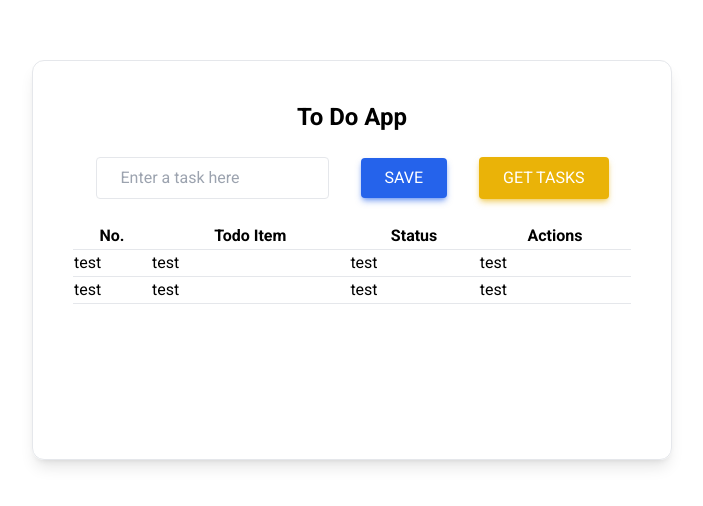
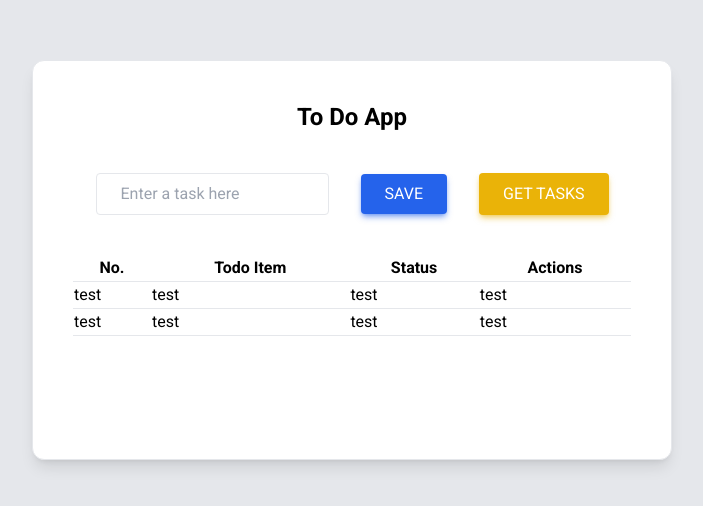
Before and after one commit to sorasora46/simple-todo-app, a React (Create React App) app in the folder frontend/: page / in a window 1280 px wide. Shown: the part 140-646 px from the top of the page, without its empty margins (288-991 px from the left). Built offline with nearby package versions, Linux system fonts and the light colour scheme.

Commit message:
[+] change background and margin

```diff
--- a/frontend/src/App.jsx
+++ b/frontend/src/App.jsx
@@ -15,11 +15,11 @@ function App() {
   }
 
   return (
-    <div className="h-[100vh] flex justify-center items-center">
-      <div className="w-[50%] h-[50vh] border rounded-xl py-10 px-10 shadow-lg transition ease-in-out delay-150 hover:scale-105 hover:shadow-2xl">
+    <div className="h-[100vh] flex justify-center items-center bg-gray-200">
+      <div className="w-[50%] h-[50vh] border rounded-xl py-10 px-10 shadow-lg transition ease-in-out delay-150 hover:scale-105 hover:shadow-2xl bg-white">
         <div className="flex flex-col justify-center items-center">
           <h1 className="font-bold text-2xl text-center">To Do App</h1>
-          <div className="w-[100%] flex justify-center gap-8 my-6">
+          <div className="w-[100%] flex justify-center gap-8 my-10">
             <form onSubmit={(event) => handleSubmit(event)}>
               <input
                 required
```
Also changed, not shown: 1 other file (tests, documents, lock files or other folders).
